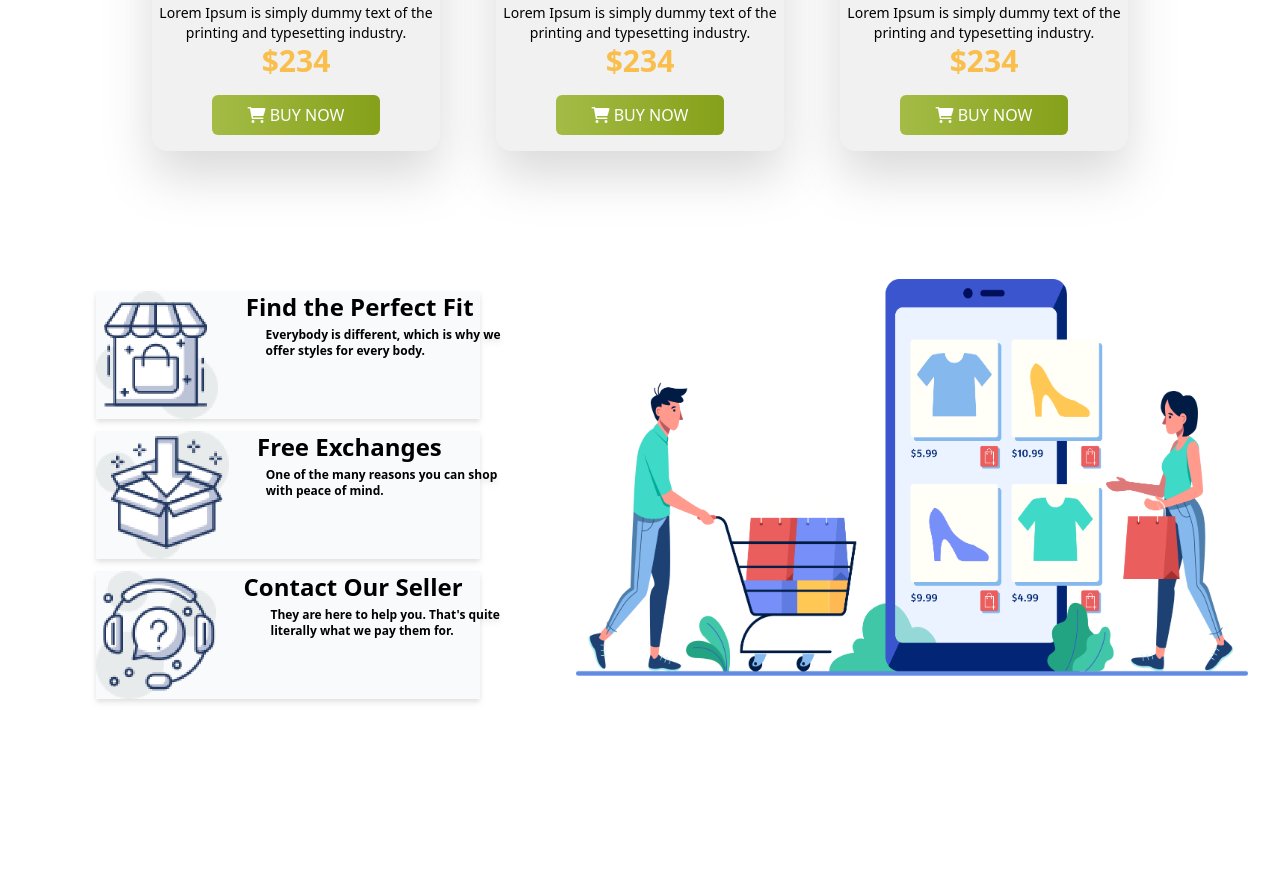
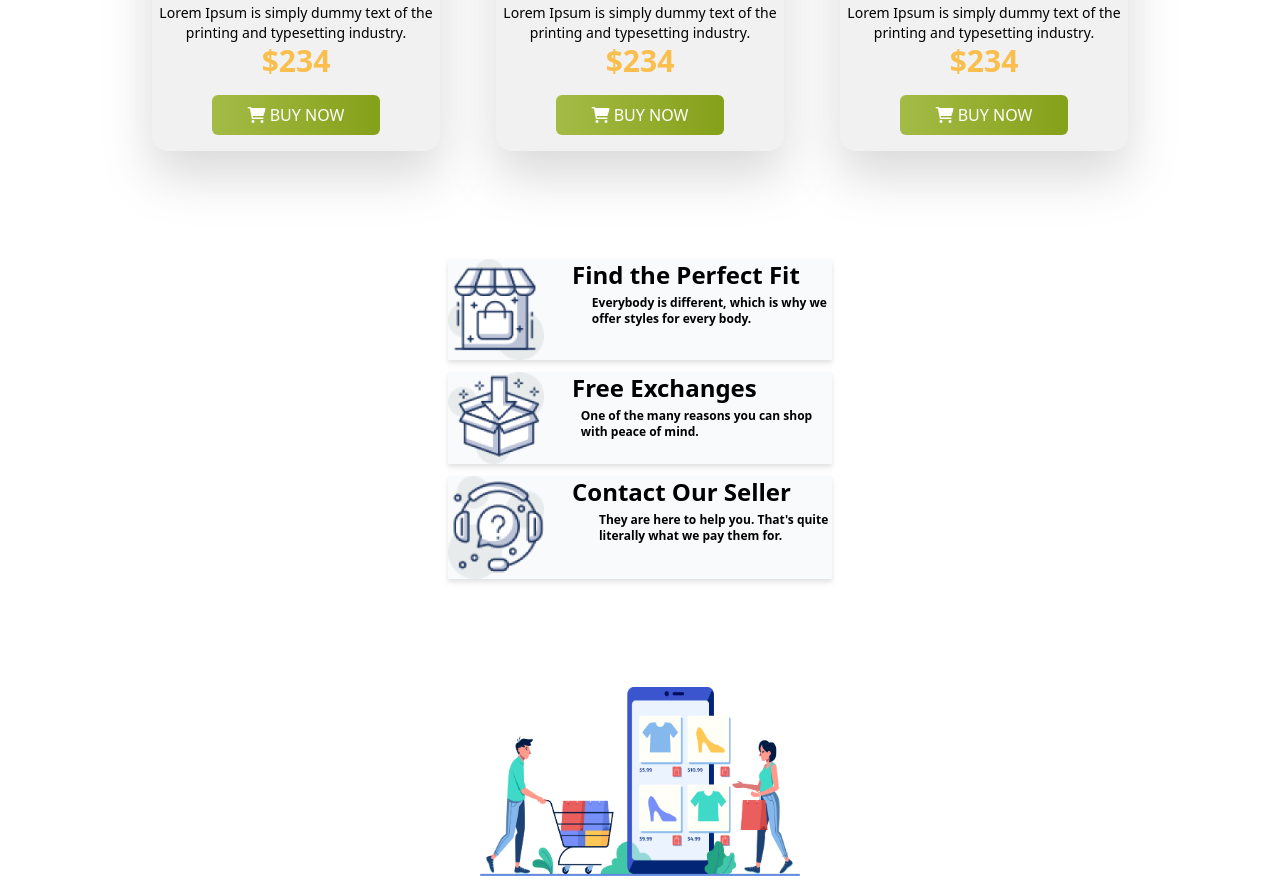
Before and after one commit to Harun3821/food-pless, a plain HTML site: page index.html in a window 1280 px wide. Shown: the part 1756-2647 px from the top of the page. Drawn offline with nearby package versions, Linux system fonts and the light colour scheme.

```diff
--- /dev/null
+++ b/css.css
@@ -0,0 +1,9 @@
+*{
+    padding: 0;
+    margin: 0;
+}
+.text-img{
+
+    justify-content: space-between;
+    align-items: center;
+}
--- a/index.html
+++ b/index.html
@@ -6,6 +6,7 @@
     <title>tailwind css</title>
     <script src="https://cdn.tailwindcss.com"></script>
     <link rel="stylesheet" href="https://cdnjs.cloudflare.com/ajax/libs/font-awesome/6.1.1/css/all.min.css"/>
+    <link rel="stylesheet" href="css.css">
 
 </head>
 <body>
@@ -111,33 +112,41 @@
         </div>
     </section>
 
-   <!---img and text section----->
+   <!---img and text section--->
 
-   <section>
-    <div class="justify-between items-center flex-col  py-32"><!----prent div--->
-    <div class="max-w-2xl max-h-72  ml-96 left-48  absolute">
-        <img src="img/shopping.png">
-      </div>
-      <div class="ml-24"><!---text-prent-->
-        <div class="w-96 h-32 bg-slate-50 drop-shadow-md flex my-3">
-          <img src="img3/house.png">
+     <section class="flex justify-between items-center flex-col">
+
+      <div class="py-24 mx-40 "> <!----prent div----->
+
+      <div class="bg-slate-50 drop-shadow-md flex my-3 min-w-96">
+        <img class="w-24" src="img3/house.png ">
        <h2 class="font-bold text-2xl ms-7">Find the Perfect Fit</h2>
        <p class="mt-9 -m-52 font-bold text-xs">Everybody is different, which is why we<br>offer styles for every body.</p>
        </div>
-         <div class="w-96 h-32 flex bg-slate-50 drop-shadow-md my-3">
-         <img src="img3/box.png">
+       <div class="bg-slate-50 drop-shadow-md flex  my-3 w-2/5 min-w-96">
+       <img class="w-24" src="img3/box.png">
        <h2 class="font-bold text-2xl ms-7">Free Exchanges</h2>
       <p class="mt-9 -m-44 font-bold text-xs">One of the many reasons you can shop<br>with peace of mind.</p>
 
        </div>
-         <div class="w-96 h-32 flex bg-slate-50 drop-shadow-md my-3">
-         <img src="img3/question.png">
+       <div class="bg-slate-50 drop-shadow-md flex my-3 w-3/5 min-w-96">
+       <img class="w-24" src="img3/question.png">
         <h2 class="font-bold text-2xl ms-7">Contact Our Seller</h2>
        <p class="mt-9 -m-48 font-bold text-xs">They are here to help you. That's quite<br>literally what we pay them for.</p>
        </div>
        </div>
-    </div>
+       <img class="top-3  w-80" src="img/shopping.png">
+   </section>
 
-   </section>
+
+
+
+
+
+
+
+
+
+
 </body>
 </html>
```
Lines whose indentation alone changed are shown as unchanged.
